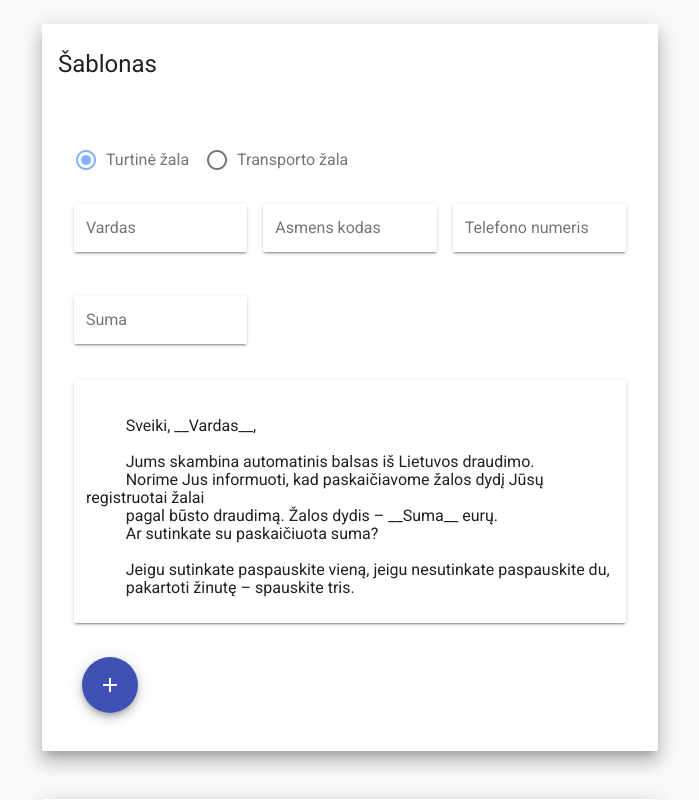
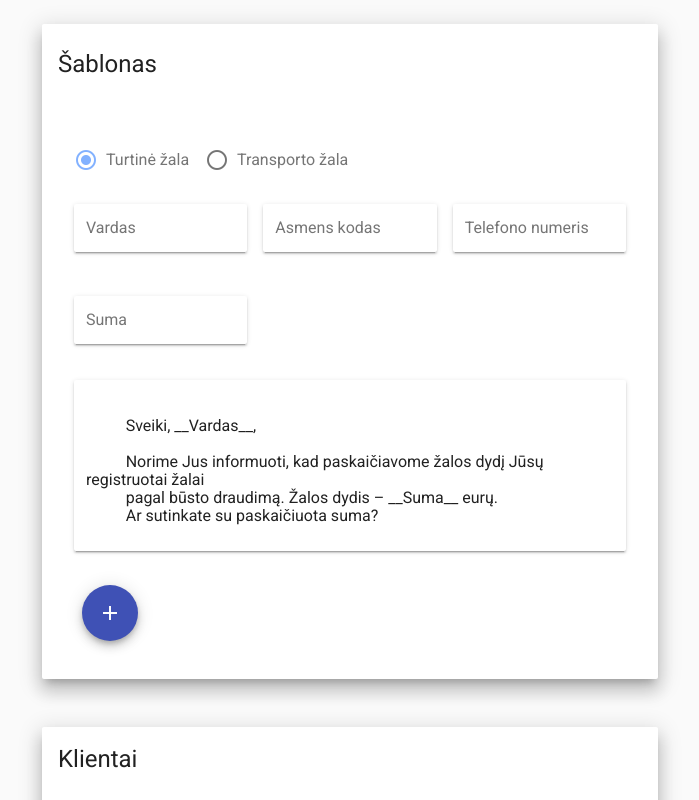
Before and after one commit to jbieliauskas/ld-hackaton, a Vue app: page / in a window 1280 px wide. Shown: the top 800 px of the page, without its empty margins (290-989 px from the left). Built offline with nearby package versions, Linux system fonts and the light colour scheme.

Commit message:
Shrinken default templates.

```diff
--- a/src/components/Template.vue
+++ b/src/components/Template.vue
@@ -38,25 +38,17 @@ export default {
         return `
           Sveiki, __Vardas__,
 
-          Jums skambina automatinis balsas iš Lietuvos draudimo.
           Norime Jus informuoti, kad paskaičiavome žalos dydį Jūsų registruotai žalai
           pagal būsto draudimą. Žalos dydis – __Suma__ eurų.
           Ar sutinkate su paskaičiuota suma?
-
-          Jeigu sutinkate paspauskite vieną, jeigu nesutinkate paspauskite du,
-          pakartoti žinutę – spauskite tris.
         `;
       }
       return `
         Sveiki, __Vardas__,
 
-        Jums skambina automatinis balsas iš Lietuvos draudimo.
         Norime Jus informuoti, kad pagal Jūsų registruotą žalą transporto priemonei __Marke__,
         kurios valstybinis numeris __Numeris__, Jums yra paskaičiuota
         nuostolio suma – __Suma__ eurų. Ar sutinkate su paskaičiuota suma?
-
-        Jeigu sutinkate paspauskite vieną, jeigu nesutinkate paspauskite du,
-        pakartoti žinutę – spauskite tris.
       `;
     },
   },
```
